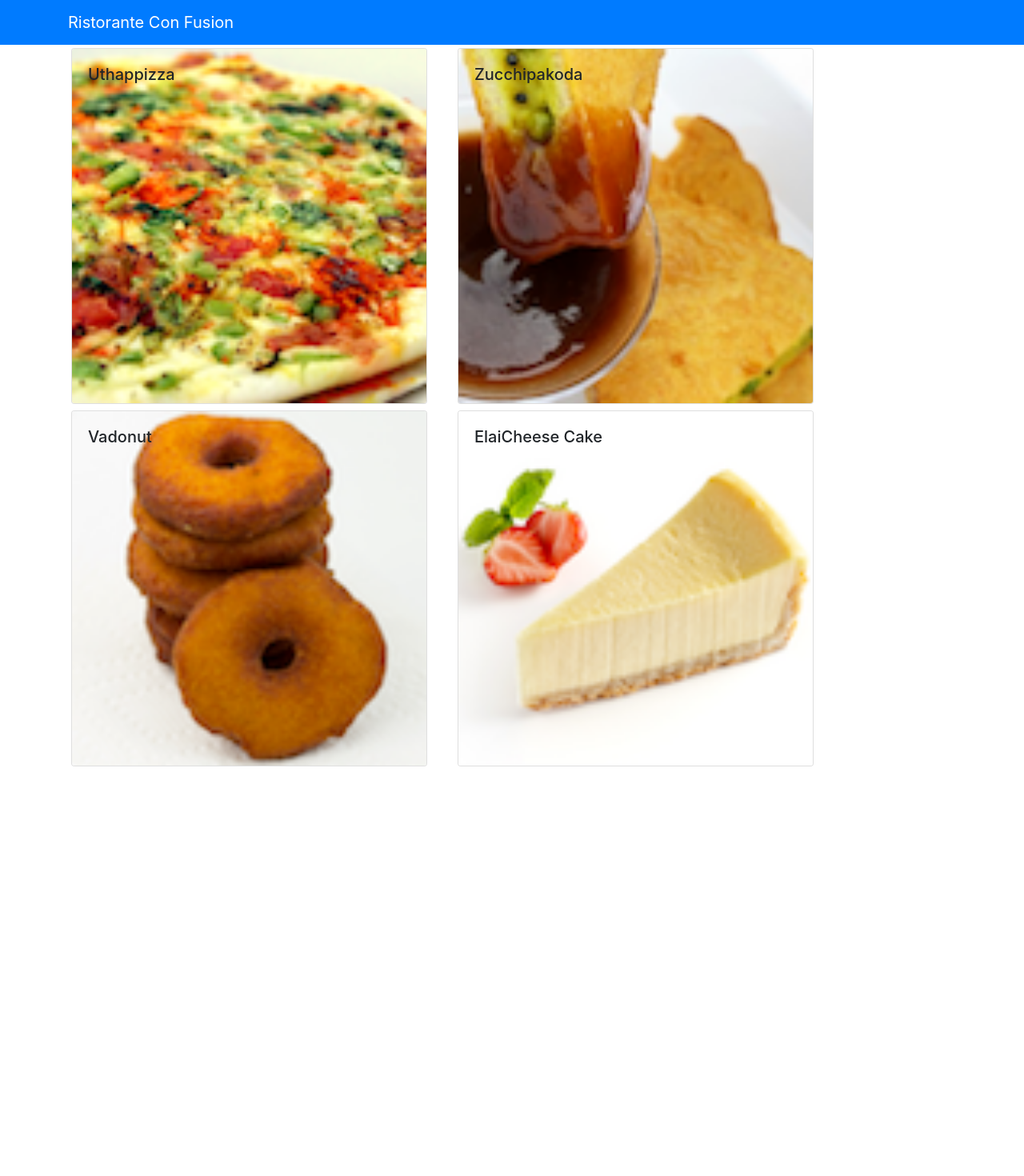
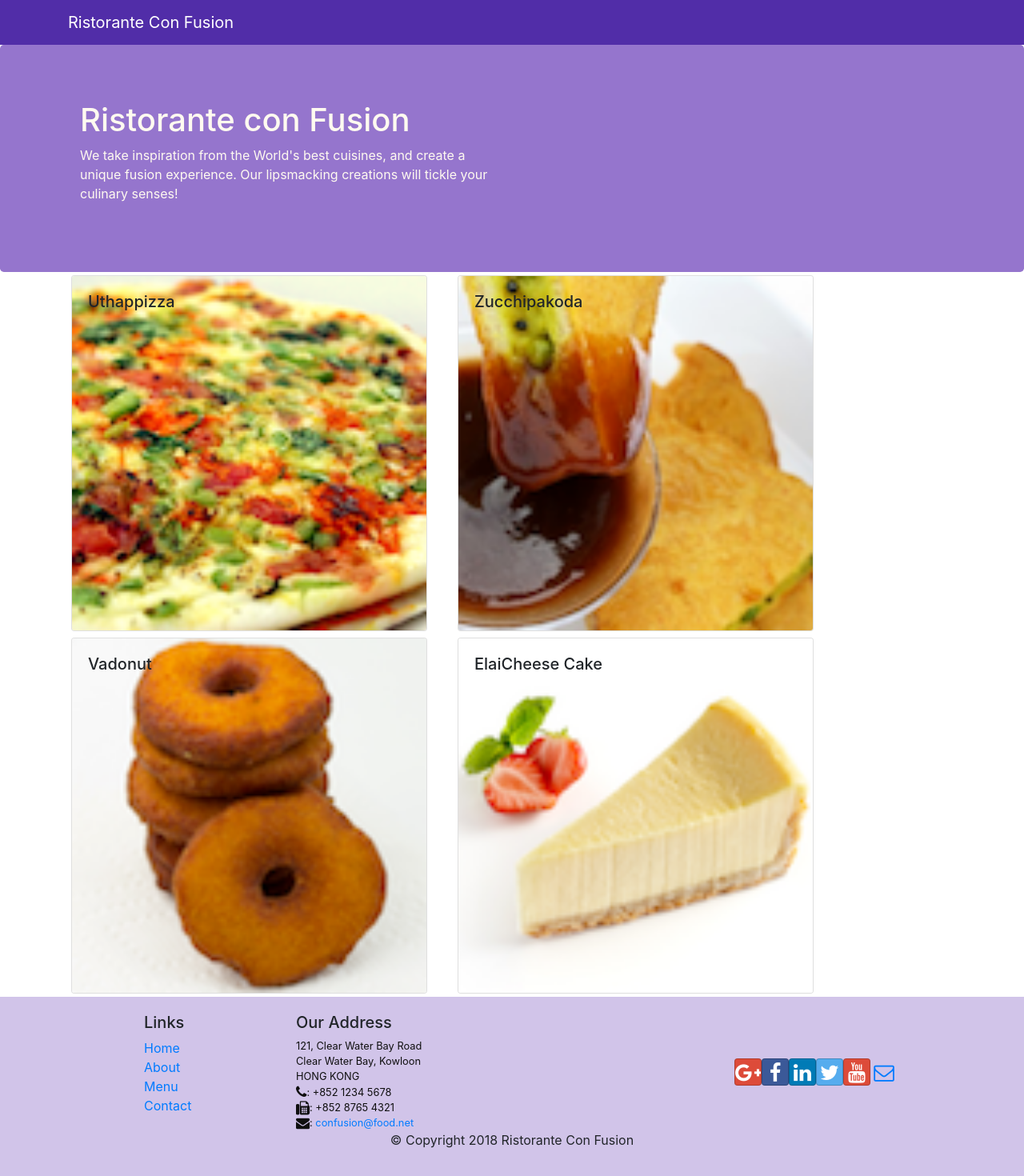
Before and after one commit to seth0027/conFusion-Website, a React (Create React App) app: page /contactus in a window 1280 px wide. Shown: the top 1470 px of the page at 80% size. Before the commit the page ends 962 px from the top, so only its background shows below. Built offline with nearby package versions, Linux system fonts and the light colour scheme.

Commit message:
Header and Footer

```diff
--- a/package.json
+++ b/package.json
@@ -7,6 +7,8 @@
     "@testing-library/react": "^9.5.0",
     "@testing-library/user-event": "^7.2.1",
     "bootstrap": "^4.0.0",
+    "bootstrap-social": "^5.1.1",
+    "font-awesome": "^4.7.0",
     "react": "^16.13.1",
     "react-dom": "^16.13.1",
     "react-popper": "^0.9.2",
--- /dev/null
+++ b/src/App.css
@@ -0,0 +1,33 @@
+.row-header{
+  margin:0px auto;
+  padding:0px auto;
+}
+
+.row-content {
+  margin:0px auto;
+  padding: 50px 0px 50px 0px;
+  border-bottom: 1px ridge;
+  min-height:400px;
+}
+
+.footer{
+  background-color: #D1C4E9;
+  margin:0px auto;
+  padding: 20px 0px 20px 0px;
+}
+.jumbotron {
+  padding:70px 30px 70px 30px;
+  margin:0px auto;
+  background: #9575CD ;
+  color:floralwhite;
+}
+
+address{
+  font-size:80%;
+  margin:0px;
+  color:#0f0f0f;
+}
+
+.navbar-dark {
+  background-color: #512DA8;
+}
--- /dev/null
+++ b/src/components/FooterComponent.js
@@ -0,0 +1,50 @@
+import React from 'react';
+
+function Footer(props) {
+    return(
+    <div className="footer">
+        <div className="container">
+            <div className="row justify-content-center">
+                <div className="col-4 offset-1 col-sm-2">
+                    <h5>Links</h5>
+                    <ul className="list-unstyled">
+                        <li><a href="#">Home</a></li>
+                        <li><a href="#">About</a></li>
+                        <li><a href="#">Menu</a></li>
+                        <li><a href="contactus.html">Contact</a></li>
+                    </ul>
+                </div>
+                <div className="col-7 col-sm-5">
+                    <h5>Our Address</h5>
+                    <address>
+		              121, Clear Water Bay Road<br />
+		              Clear Water Bay, Kowloon<br />
+		              HONG KONG<br />
+		              <i className="fa fa-phone fa-lg"></i>: +852 1234 5678<br />
+		              <i className="fa fa-fax fa-lg"></i>: +852 8765 4321<br />
+		              <i className="fa fa-envelope fa-lg"></i>: <a href="mailto:confusion@food.net">
+                         confusion@food.net</a>
+                    </address>
+                </div>
+                <div className="col-12 col-sm-4 align-self-center">
+                    <div className="text-center">
+                        <a className="btn btn-social-icon btn-google" href="http://google.com/+"><i className="fa fa-google-plus"></i></a>
+                        <a className="btn btn-social-icon btn-facebook" href="http://www.facebook.com/profile.php?id="><i className="fa fa-facebook"></i></a>
+                        <a className="btn btn-social-icon btn-linkedin" href="http://www.linkedin.com/in/"><i className="fa fa-linkedin"></i></a>
+                        <a className="btn btn-social-icon btn-twitter" href="http://twitter.com/"><i className="fa fa-twitter"></i></a>
+                        <a className="btn btn-social-icon btn-google" href="http://youtube.com/"><i className="fa fa-youtube"></i></a>
+                        <a className="btn btn-social-icon" href="mailto:"><i className="fa fa-envelope-o"></i></a>
+                    </div>
+                </div>
+            </div>
+            <div className="row justify-content-center">
+                <div className="col-auto">
+                    <p>© Copyright 2018 Ristorante Con Fusion</p>
+                </div>
+            </div>
+        </div>
+    </div>
+    )
+}
+
+export default Footer;
--- /dev/null
+++ b/src/components/HeaderComponent.js
@@ -0,0 +1,28 @@
+import React, { Component } from 'react';
+import { Navbar, NavbarBrand, Jumbotron } from 'reactstrap';
+
+class Header extends Component {
+  render() {
+    return(
+    <React.Fragment>
+      <Navbar dark>
+        <div className="container">
+            <NavbarBrand href="/">Ristorante Con Fusion</NavbarBrand>
+        </div>
+      </Navbar>
+      <Jumbotron>
+           <div className="container">
+               <div className="row row-header">
+                   <div className="col-12 col-sm-6">
+                       <h1>Ristorante con Fusion</h1>
+                       <p>We take inspiration from the World's best cuisines, and create a unique fusion experience. Our lipsmacking creations will tickle your culinary senses!</p>
+                   </div>
+               </div>
+           </div>
+       </Jumbotron>
+    </React.Fragment>
+    );
+  }
+}
+
+export default Header;
--- a/src/components/MainComponent.js
+++ b/src/components/MainComponent.js
@@ -3,6 +3,8 @@
 import Menu from './MenuComponent';
 import DishDetail from './DishdetailComponent';
 import { DISHES } from '../shared/dishes';
+import Header from './HeaderComponent';
+import Footer from './FooterComponent';
 
 class Main extends Component {
 
@@ -21,16 +23,10 @@
   render() {
     return (
       <div>
-        <Navbar dark color="primary">
-          <div className="container">
-            <NavbarBrand href="/">Ristorante Con Fusion</NavbarBrand>
-          </div>
-        </Navbar>
-
-
+         <Header />
         <Menu dishes={this.state.dishes} onClick={(dishId) => this.onDishSelect(dishId)} />
-
         <DishDetail dish={this.state.dishes.filter((dish) => dish.id === this.state.selectedDish)[0]} />
+        <Footer />
       </div>
     );
   }
--- a/src/index.js
+++ b/src/index.js
@@ -2,6 +2,9 @@
 import ReactDOM from 'react-dom';
 import 'bootstrap/dist/css/bootstrap.min.css'
 import './index.css';
+import './App.css';
+import 'font-awesome/css/font-awesome.css';
+import 'bootstrap-social/bootstrap-social.css';
 import App from './App';
 import * as serviceWorker from './serviceWorker';
 
```
Also changed, not shown: 1 other file (tests, documents, lock files or other folders).
